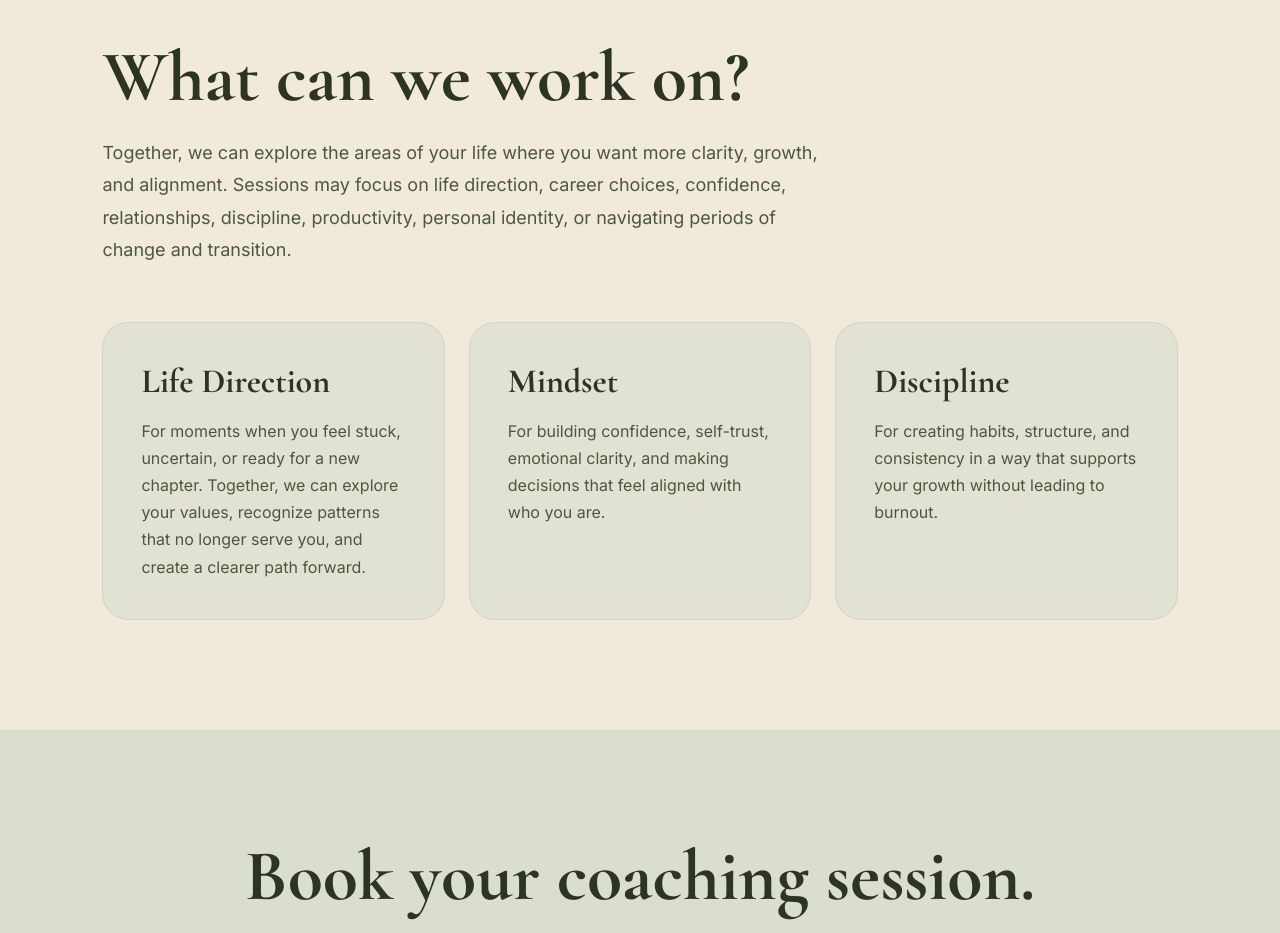
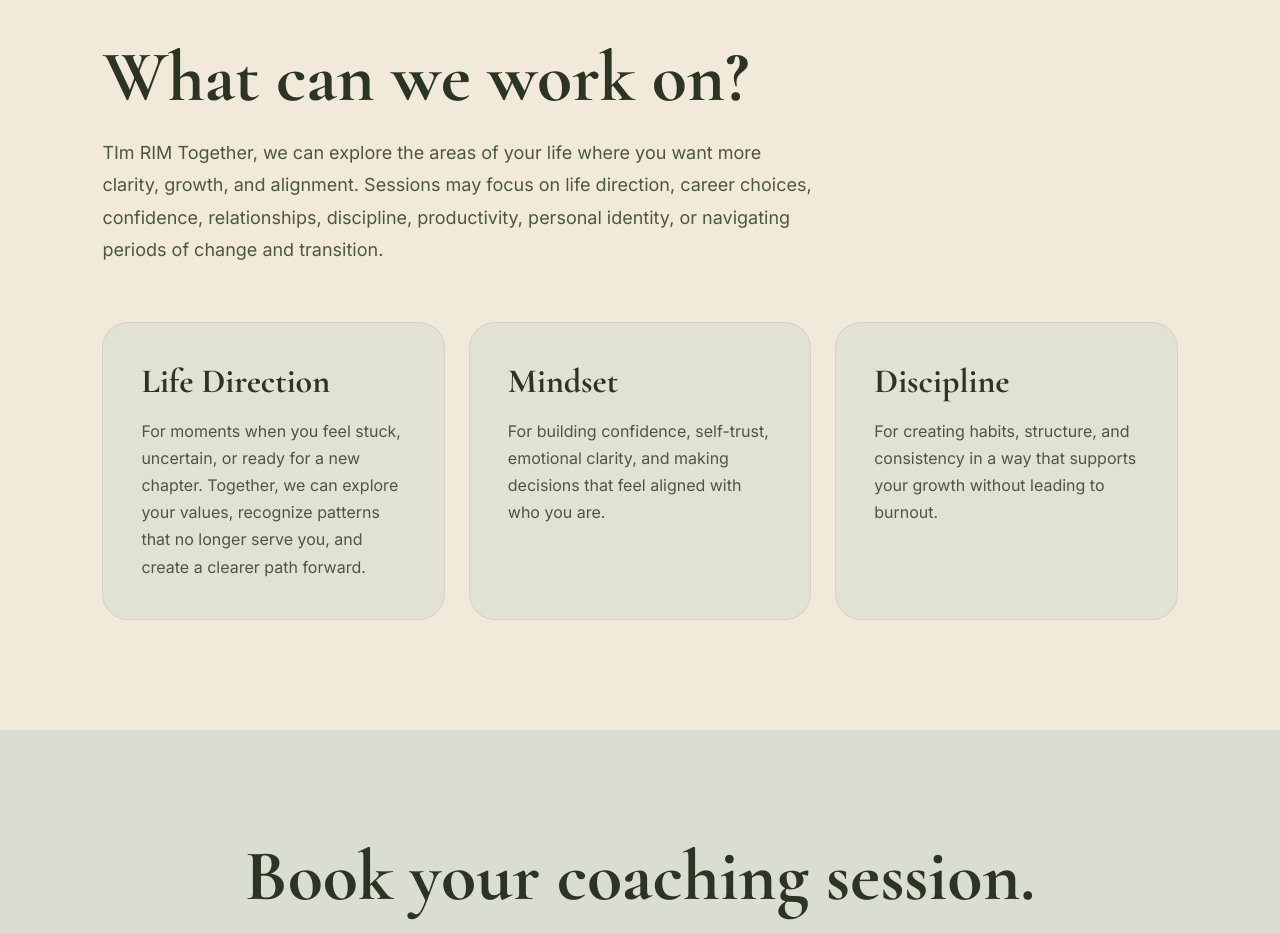
Before and after one commit to ungarovt-max/stav-sahar-website, a plain HTML site: page index.html in a window 1280 px wide. Shown: the part 2880-3813 px from the top of the page. Drawn offline with nearby package versions, Linux system fonts and the light colour scheme.

```diff
--- a/index.html
+++ b/index.html
@@ -754,7 +754,7 @@
   <section id="services">
     <h2 class="section-title">What can we work on?</h2>
     <p class="section-text">
-      Together, we can explore the areas of your life where you want more clarity, growth, and alignment. Sessions may focus on life direction, career choices, confidence, relationships, discipline, productivity, personal identity, or navigating periods of change and transition.
+      TIm RIM Together, we can explore the areas of your life where you want more clarity, growth, and alignment. Sessions may focus on life direction, career choices, confidence, relationships, discipline, productivity, personal identity, or navigating periods of change and transition.
     </p>
 
     <div class="cards">
```
